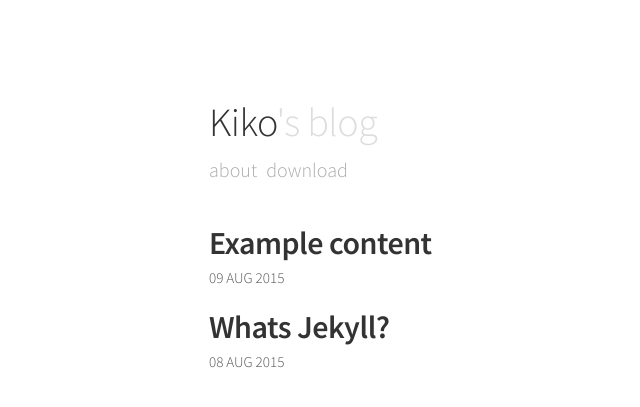
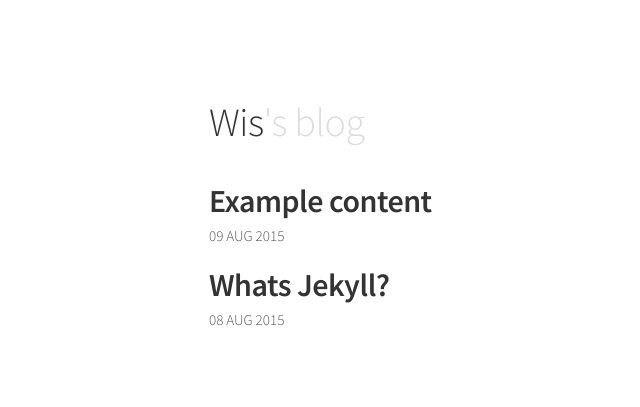
Before and after one commit to wiskojo/wiskojo.github.io, a Jekyll site: the page built from index.html, in a window 1280 px wide. Shown: the top 407 px of the page, without its empty margins (71-711 px from the left). Built offline with Jekyll 4.4.1, drawn with Linux system fonts in a browser that asks for light colours; part of the change alters nothing that is shown.

Commit message:
Update _config.yml

```diff
--- a/_config.yml
+++ b/_config.yml
@@ -1,19 +1,11 @@
-# # # # # # # #
-#   K i k o   #
-# # # # # # # #
+# Basic
+name:               "Wis"
+description:        "My mediocre blog"
 
-# Basic
-name:               "Kiko"
-description:        "a clean, lightweight and minimalistic blog theme for jekyll"
-
-# jekyll-seo-tag, see: http://www.rubydoc.info/gems/jekyll-seo-tag/1.2.0
-url:                "//kiko.gfjaru.com"
-author:             "gfjaru"
-twitter:
-  username:         "gfjaru"
-#facebook:
-#  app_id:           1234
-#    publisher:      1234
+url:                "//wiskojo.github.io"
+author:             "Wis"
+github:
+  username:         "wiskojo"
 
 # URL
 baseurl:            ""
@@ -24,11 +16,11 @@ permalink:          /:year/:month/:day/:title/
 markdown:           kramdown
 
 # Navigation
-nav:
-  - name:           "About"
-    href:           "//kiko.gfjaru.com/about"
-  - name:           "Download"
-    href:           "//github.com/gfjaru/Kiko/releases"
+# nav:
+#  - name:           "About"
+#    href:           "//kiko.gfjaru.com/about"
+#  - name:           "Download"
+#    href:           "//github.com/gfjaru/Kiko/releases"
 
 # Sass
 sass:
```
